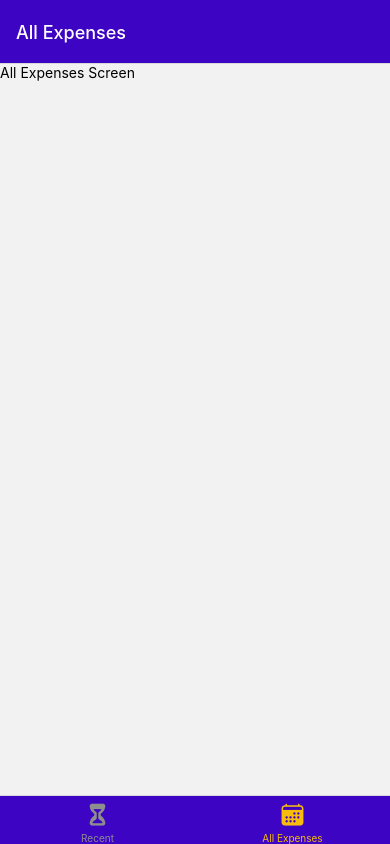
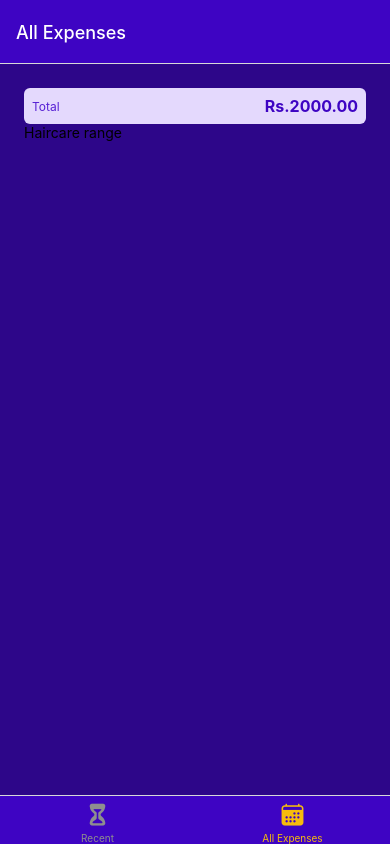
Before and after one commit to HamnaSiddiqui/Expense-Tracker-App, a React Native app: screen /AllExpenses in a window 390 px wide. Built offline with nearby package versions, Linux system fonts and the light colour scheme.

Commit message:
expenses styling

```diff
--- a/components/ExpensesOutput/ExpensesList.js
+++ b/components/ExpensesOutput/ExpensesList.js
@@ -1,7 +1,17 @@
-import { FlatList, StyleSheet } from "react-native";
+import { Text, FlatList, StyleSheet } from "react-native";
 
-function ExpensesList() {
-  return <FlatList />;
+function ExpensesList({ expenses }) {
+  function renderExpenseItem(itemData) {
+    return <Text>{itemData.item.description}</Text>;
+  }
+
+  return (
+    <FlatList
+      data={expenses}
+      renderItem={renderExpenseItem}
+      keyExtractor={(item) => item.id}
+    />
+  );
 }
 
 export default ExpensesList;
--- a/components/ExpensesOutput/ExpensesOutput.js
+++ b/components/ExpensesOutput/ExpensesOutput.js
@@ -1,17 +1,49 @@
-import { View } from "react-native";
+import { View, StyleSheet } from "react-native";
 
+import { GlobalStyles } from "../../constants/styles";
 import ExpensesSummary from "./ExpensesSummary";
 import ExpensesList from "./ExpensesList";
 
-function ExpensesOutput() {
+const DUMMY_EXPENSES = [
+  {
+    id: "e1",
+    description: "A pair of shoes",
+    amount: 1200,
+    date: new Date("2023-07-06"),
+    id: "e2",
+    description: "Skincare products",
+    amount: 3000,
+    date: new Date("2022-12-20"),
+    id: "e3",
+    description: "3 suits",
+    amount: 10000,
+    date: new Date("2023-05-06"),
+    id: "e4",
+    description: "Handsfree",
+    amount: 700,
+    date: new Date("2023-06-31"),
+    id: "e5",
+    description: "Haircare range",
+    amount: 2000,
+    date: new Date("2023-05-10"),
+  },
+];
+
+function ExpensesOutput({ expenses, expensesPeriod }) {
   return (
-    <View>
-      <ExpensesSummary />
-      <ExpensesList />
+    <View style={styles.container}>
+      <ExpensesSummary expenses={DUMMY_EXPENSES} periodName={expensesPeriod} />
+      <ExpensesList expenses={DUMMY_EXPENSES} />
     </View>
   );
 }
 
 export default ExpensesOutput;
 
-const styles = StyleSheet.create({});
+const styles = StyleSheet.create({
+  container: {
+    flex: 1,
+    padding: 24,
+    backgroundColor: GlobalStyles.colors.primary700,
+  },
+});
--- a/components/ExpensesOutput/ExpensesSummary.js
+++ b/components/ExpensesOutput/ExpensesSummary.js
@@ -1,12 +1,38 @@
 import { View, Text, StyleSheet } from "react-native";
 
-function ExpensesSummary() {
+import { GlobalStyles } from "../../constants/styles";
+
+function ExpensesSummary({ expenses, periodName }) {
+  const expenseSum = expenses.reduce((sum, expense) => {
+    return sum + expense.amount;
+  }, 0);
+
   return (
-    <View>
-      <Text></Text>
-      <Text></Text>
+    <View style={styles.container}>
+      <Text style={styles.period}>{periodName}</Text>
+      <Text style={styles.sum}>Rs.{expenseSum.toFixed(2)}</Text>
     </View>
   );
 }
 
 export default ExpensesSummary;
+
+const styles = StyleSheet.create({
+  container: {
+    padding: 8,
+    backgroundColor: GlobalStyles.colors.primary50,
+    borderRadius: 6,
+    flexDirection: "row",
+    alignItems: "center",
+    justifyContent: "space-between ",
+  },
+  period: {
+    fontSize: 12,
+    color: GlobalStyles.colors.primary400,
+  },
+  sum: {
+    fontSize: 16,
+    fontWeight: "bold",
+    color: GlobalStyles.colors.primary500,
+  },
+});
--- a/screens/AllExpenses.js
+++ b/screens/AllExpenses.js
@@ -1,7 +1,7 @@
-import { Text } from "react-native";
+import ExpensesOutput from "../components/ExpensesOutput/ExpensesOutput";
 
 function AllExpenses() {
-  return <Text>All Expenses Screen</Text>;
+  return <ExpensesOutput expensesPeriod="Total" />;
 }
 
 export default AllExpenses;
--- a/screens/RecentExpenses.js
+++ b/screens/RecentExpenses.js
@@ -1,7 +1,7 @@
-import { Text } from "react-native";
+import ExpensesOutput from "../components/ExpensesOutput/ExpensesOutput";
 
 function RecentExpenses() {
-  return <Text>Recent Expenses Screen</Text>;
+  return <ExpensesOutput expensesPeriod="Last 7 Days" />;
 }
 
 export default RecentExpenses;
```
